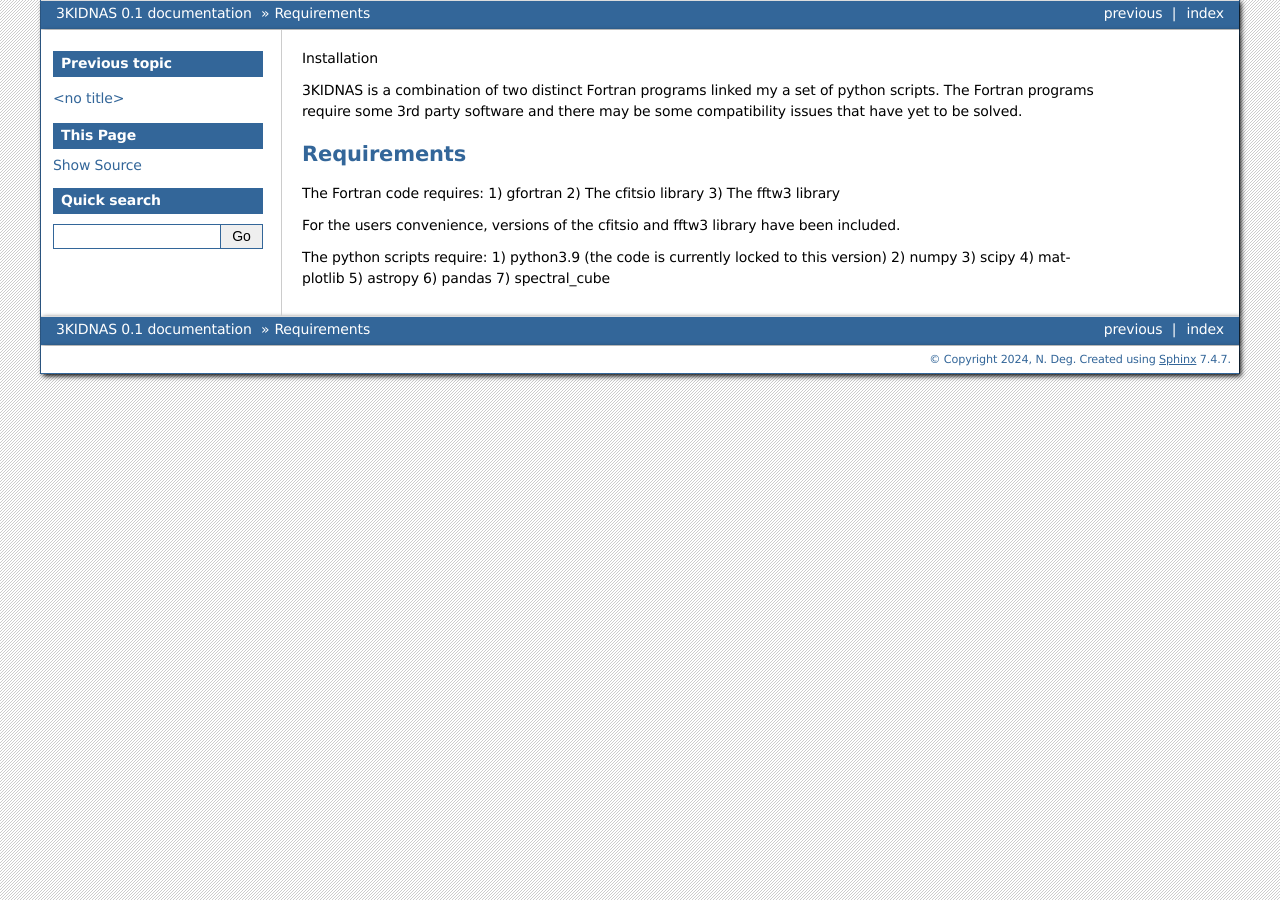
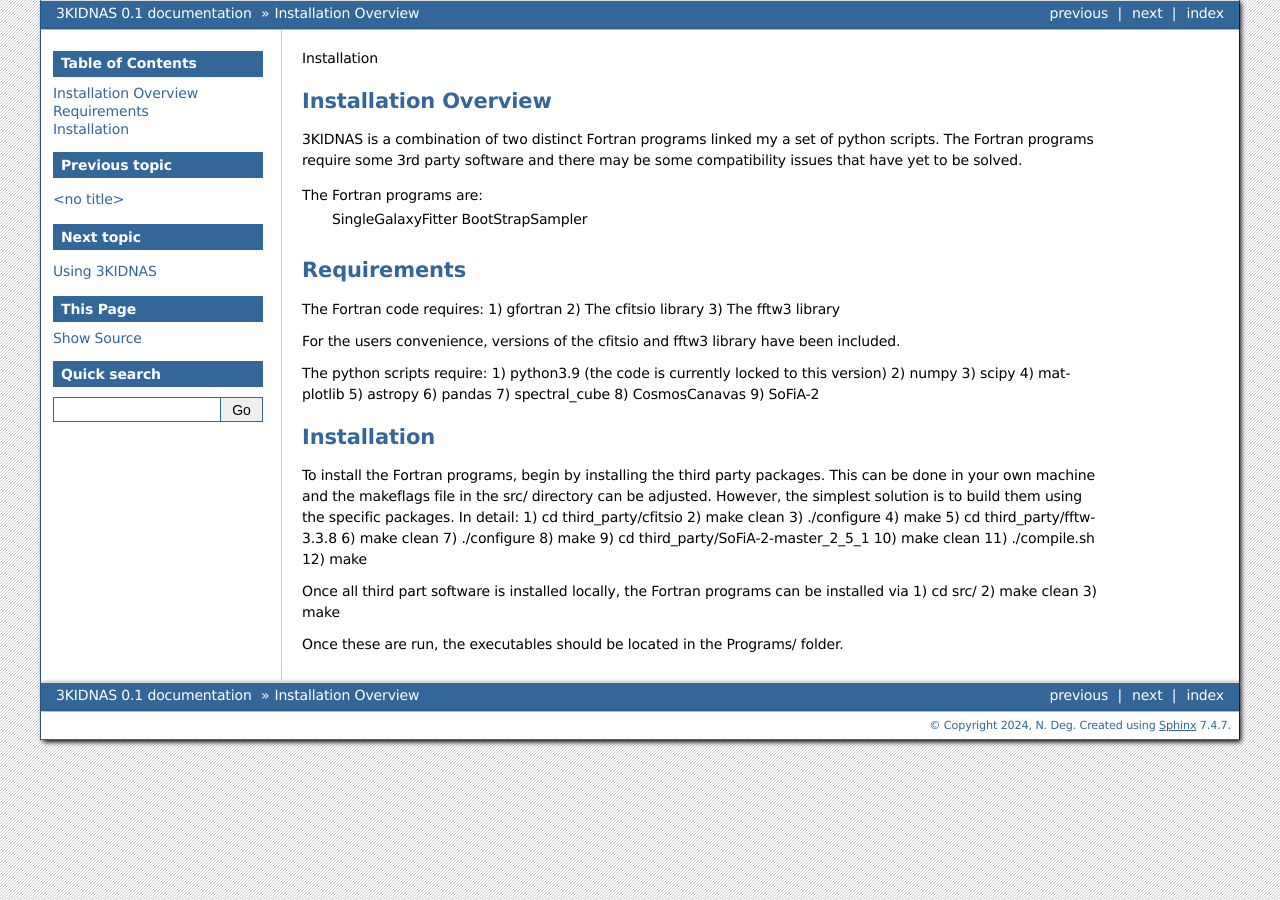
Before and after one commit to NateDeg/3KIDNAS, a Sphinx documentation site: the page built from docs/source/installation.rst, in a window 1280 px wide. Built offline with Sphinx 7.4.7, drawn with Linux system fonts in a browser that asks for light colours.

```diff
--- a/docs/source/index.rst
+++ b/docs/source/index.rst
@@ -19,3 +19,4 @@
 
    overview
    installation
+   basicusage
--- a/docs/source/installation.rst
+++ b/docs/source/installation.rst
@@ -1,6 +1,14 @@
 Installation
 
+Installation Overview
+-------------
+
 3KIDNAS is a combination of two distinct Fortran programs linked my a set of python scripts.  The Fortran programs require some 3rd party software and there may be some compatibility issues that have yet to be solved.
+
+The Fortran programs are:
+	SingleGalaxyFitter
+	BootStrapSampler
+
 
 Requirements
 -------------
@@ -20,3 +28,29 @@
 5) astropy
 6) pandas
 7) spectral_cube
+8) CosmosCanavas
+9) SoFiA-2
+
+Installation
+--------------
+
+To install the Fortran programs, begin by installing the third party packages.  This can be done in your own machine and the makeflags file in the src/ directory can be adjusted.  However, the simplest solution is to build them using the specific packages.  In detail:
+1) cd third_party/cfitsio
+2) make clean
+3) ./configure
+4) make
+5) cd third_party/fftw-3.3.8
+6) make clean
+7) ./configure
+8) make
+9) cd third_party/SoFiA-2-master_2_5_1
+10) make clean
+11) ./compile.sh
+12) make
+
+Once all third part software is installed locally, the Fortran programs can be installed via
+1) cd src/
+2) make clean
+3) make
+
+Once these are run, the executables should be located in the Programs/ folder.
```
Also changed, not shown: docs/source/basicusage.rst (added, +13 -0 lines).
